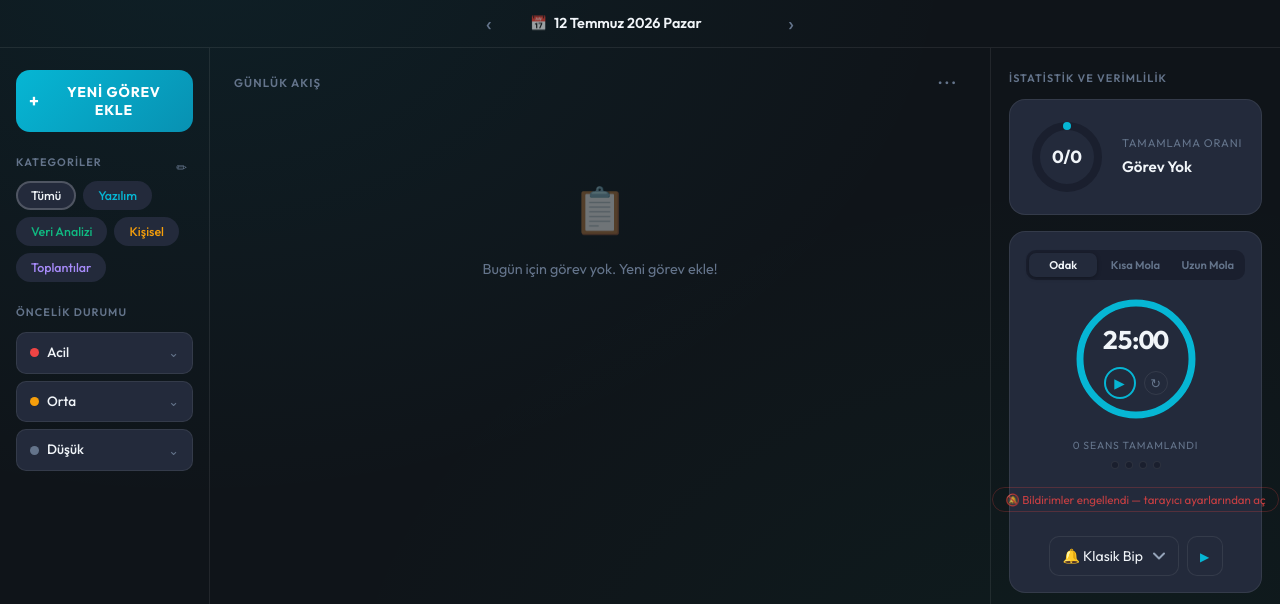
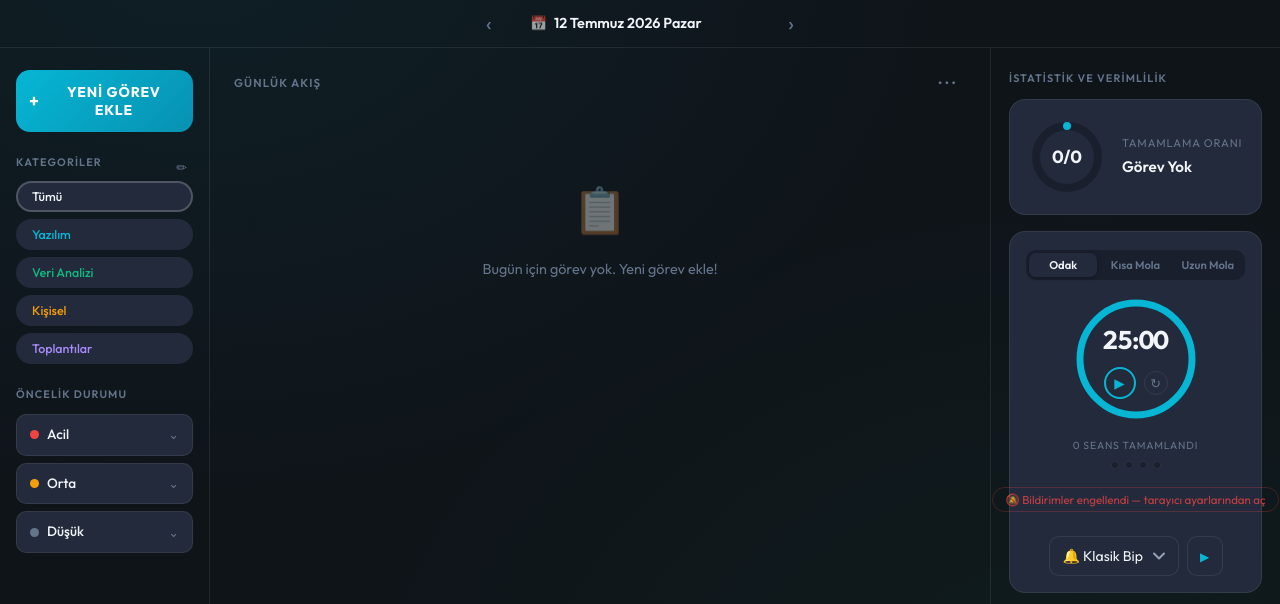
Before and after one commit to TurtleWithGlasses/todo_web_app, a Flask app: page /daily in a window 1280 px wide. Shown: the part 60-664 px from the top of the page. Run offline with Flask 3, Linux system fonts and the light colour scheme; data comes from the database, SQL or seed files in the repository; data that the repository does not hold is empty.

Commit message:
Make category pills full-width, one per row
Co-Authored-By: Claude Sonnet 4.6 <noreply@anthropic.com>

```diff
--- a/templates/daily.html
+++ b/templates/daily.html
@@ -198,10 +198,12 @@
       margin-bottom: 10px;
     }
 
-    .d-cats { display: flex; flex-wrap: wrap; gap: 7px; }
+    .d-cats { display: flex; flex-direction: column; gap: 7px; }
 
     .d-cat-pill {
-      padding: 5px 13px;
+      width: 100%;
+      text-align: left;
+      padding: 6px 14px;
       border-radius: 20px;
       font-size: .78rem;
       font-weight: 500;
```
